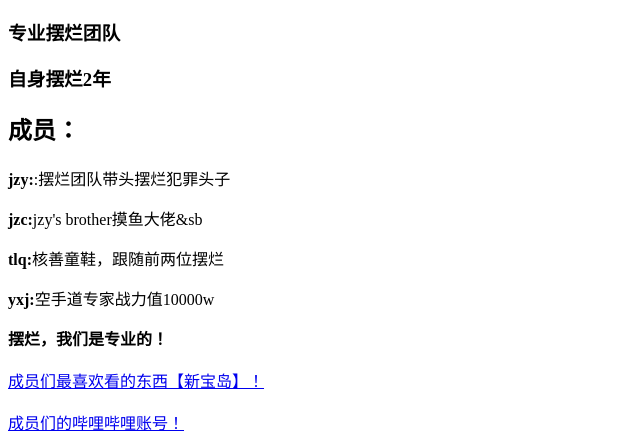
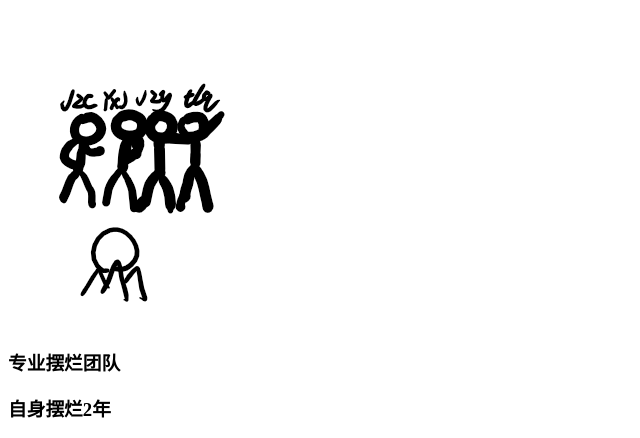
Before and after one commit to jzy2011/BION.github.io, a plain HTML site: page index.html in a window 1280 px wide. Shown: the part 129-567 px from the top of the page, without its empty margins (0-640 px from the left). Drawn offline with Linux system fonts and the light colour scheme.

Commit message:
Update index.html

```diff
--- a/index.html
+++ b/index.html
@@ -7,6 +7,7 @@
 		<h1>信不信由你</h1>
 	</head>
 	<body>
+		<img src="合照.png">
 		<h3>专业摆烂团队</h3>
 		<h3>自身摆烂2年</h3>
 		<strong><h2>成员：</h2></strong>
```
